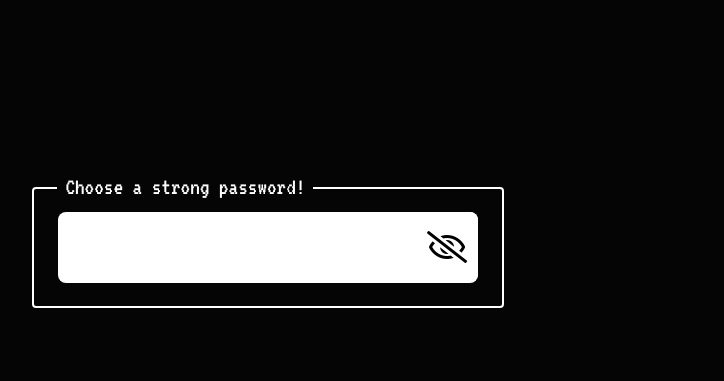
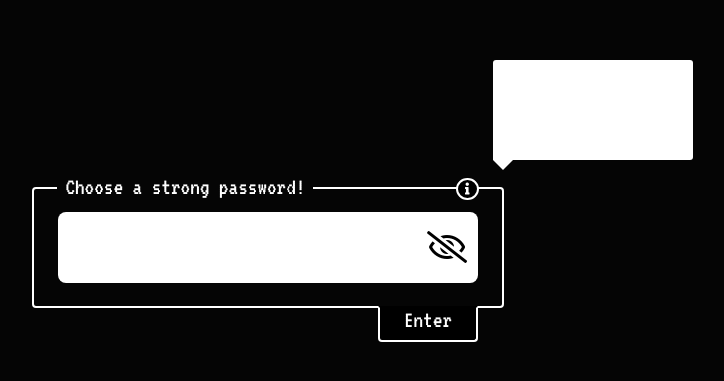
Before and after one commit to CarlssonK/Password-validator, a plain HTML site: page index.html in a window 1280 px wide. Shown: the part 153-534 px from the top of the page, without its empty margins (372-1096 px from the left). Drawn offline with nearby package versions, Linux system fonts and the light colour scheme.

Commit message:
Updated style and script

```diff
--- a/app.js
+++ b/app.js
@@ -41,21 +41,24 @@ $('.container').on('mousedown', function(e) {
 
 
 // Script for function
-
+let userPassword;
+let accepted = 0;
 // When clicking submit check if it hits minimum requiments
-let userPassword = $("#password-input").val()
-
+$("#enter").click(function() {
+  userPassword = $("#password-input").val()
 
   // Check password LENGTH
   if ($("#password-input").val().length >= 5 && $("#password-input").val().length <= 128) {
     console.log("Accepted")
+    accepted++;
   } else {
     console.log("Password too weak")
   }
 
-// Check password a number
+  // Check password number
   if (/\d/.test(userPassword) === true) {
     console.log("Accepted")
+    accepted++;
   } else {
     console.log("Password too weak")
   }
@@ -63,6 +66,7 @@ if (/\d/.test(userPassword) === true) {
   // Check password UPPERCASE LETTER
   if (/[A-Z]/.test(userPassword) === true) {
     console.log("Accepted")
+    accepted++;
   } else {
     console.log("Password too weak")
   }
@@ -70,11 +74,21 @@ if (/[A-Z]/.test(userPassword) === true) {
   // Check password SPECIAL character
   if (/[`!@#$%^&*()_+\-=\[\]{};':"\\|,.<>\/?~]/.test(userPassword) === true) {
     console.log("Accepted")
+    accepted++;
   } else {
     console.log("Password too weak")
   }
 
   // Check password can't contain Spaces
   if (/ /.test(userPassword) === true) {
+    accepted--;
     console.log("Can't contain spaces")
   }
+
+  if (accepted === 4) {
+    $(".container").css("border", "2px solid green")
+  } else {
+    $(".container").css("border", "2px solid red")
+  }
+
+});
--- a/index.html
+++ b/index.html
@@ -9,14 +9,22 @@
   <link rel="stylesheet" href="https://cdnjs.cloudflare.com/ajax/libs/font-awesome/5.13.1/css/all.min.css">
 </head>
 <body>
+  <form action="results.html" method="GET"></form>
   <div class="container">
     <div id="label-container">
-      <label>Choose a strong password!</label>
+      <span>
+        <label>Choose a strong password!</label>
+        <div>
+          <div id="info-box"></div>
+          <i class="fas fa-info"></i>
+        </div>
+      </span>
     </div>
     <div id="input-container">
-      <input type="password" name="Password Validator" id="password-input">
+      <input type="password" name="Password Validator" id="password-input" required>
       <span id="eyeSpan"><i class="far fa-eye fa-eye-slash fa-lg eye" toggle="#password-input" type="button"></i></span>
     </div>
+    <button type="submit" id="enter">Enter</button>
   </div>
 
   <script src="https://code.jquery.com/jquery-3.5.1.min.js" integrity="sha256-9/aliU8dGd2tb6OSsuzixeV4y/faTqgFtohetphbbj0=" crossorigin="anonymous"></script>
--- a/style.css
+++ b/style.css
@@ -30,6 +30,30 @@ body {
   top: -14px;
 }
 
+#label-container span {
+  position: relative;
+  display: flex;
+  flex-wrap: wrap;
+}
+
+#label-container div {
+  color: white;
+  display: flex;
+  justify-content: flex-end;
+  flex: 1;
+}
+
+#label-container i {
+  background-color: black;
+  padding: 3px 7px 3px 7px;
+  border: 2px solid white;
+  border-radius: 100%;
+  font-size: 12px;
+  position: absolute;
+  margin-left: 35px;
+  margin-top: 3px;
+}
+
 label {
   font-family: 'VT323', monospace;
   background-color: rgb(5, 5, 5);
@@ -37,6 +61,28 @@ label {
   font-size: 24px;
   color: white;
 }
+
+#info-box {
+  position: absolute;
+  width: 200px;
+  height: 100px;
+  background-color: #FFF;
+  top: -115px;
+  right: -214px;
+  border-radius: 3px 3px 3px 0px;
+}
+
+#info-box:before{
+  content: "";
+  position: absolute;
+  bottom: -20px;
+  left: 0;
+  /* transform: rotate(-90deg); */
+  z-index: 1;
+  border: solid 10px transparent;
+  border-top-color: #FFF;
+}
+
 
 #input-container {
   position: relative;
@@ -62,7 +108,6 @@ input {
 #eyeSpan {
   position: absolute;
   right: 0;
-  height: 102%;
   /* padding: 0px 12px 0px 0px; */
   color: black;
   display: flex;
@@ -82,10 +127,30 @@ input {
 }
 
 #eyeSpan i:hover {
-  text-shadow: 2px 2px red;
+  text-shadow: 2px 2px black;
   transition: 50ms;
 }
 
 .fa-eye-slash {
   margin-right: 0px;
 }
+
+#enter {
+  font-family: 'VT323', monospace;
+  position: absolute;
+  font-size: 24px;
+  right: 0;
+  bottom: -36px;
+  margin-right: 24px;
+  border: 2px solid white;
+  border-top: 2px solid rgba(0, 0, 0, 0);
+  border-radius: 0px 0px 4px 4px;
+  color: white;
+  background-color: black;
+  padding: 0px 24px 8px 24px;
+}
+
+#enter:hover {
+  border-top: 2px solid white;
+  transition: 20ms;
+}
```
Lines whose indentation alone changed are shown as unchanged.
